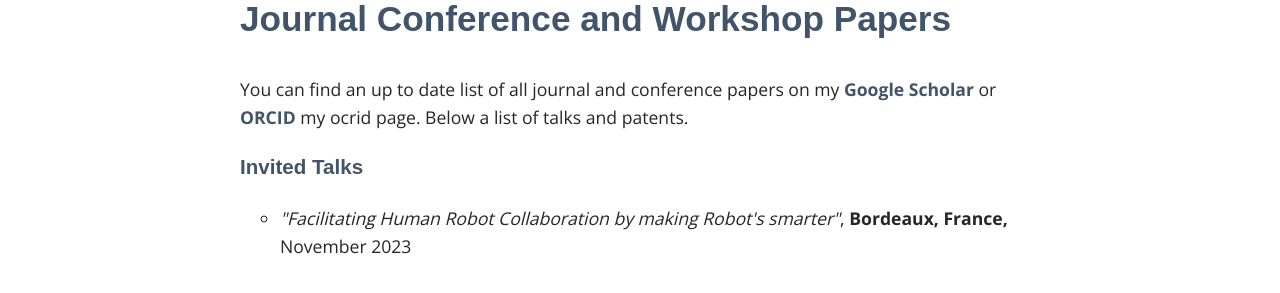
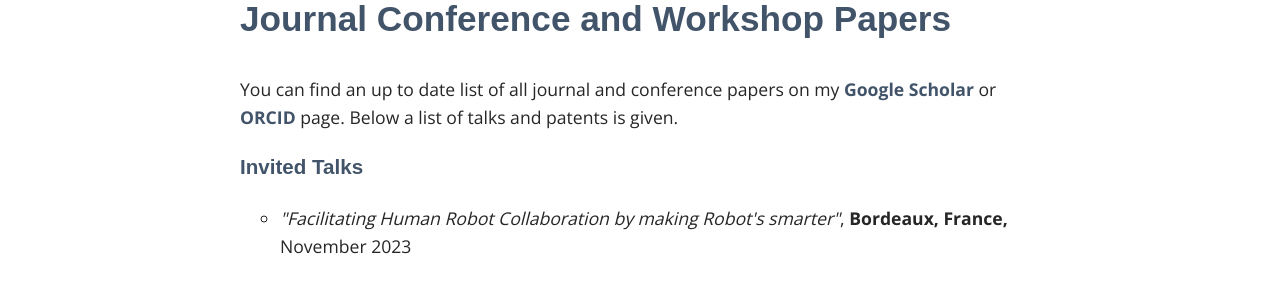
Before and after one commit to philip-long/philip-long.github.io, a Jekyll site: the page built from publications/index.html, in a window 1280 px wide and 900 px high. Shown: the part 266-559 px from the top of the window. Built offline with Jekyll 4.4.1, drawn with Linux system fonts in a browser that asks for light colours; nearby versions of some CDN libraries; some web fonts are replaced; library files that are not in the unit come from our copies.

Commit message:
Update index.html

```diff
--- a/publications/index.html
+++ b/publications/index.html
@@ -5,7 +5,7 @@
 <div class="blurb">
 
    <h2> Journal Conference and Workshop Papers</h2>
-  You can find an up to date list of all journal and conference papers on my  <a href="https://scholar.google.com/citations?user=FFAElw4AAAAJ&hl=en&oi=sra">Google Scholar</a> or <a href="https://orcid.org/0000-0002-0784-8720">ORCID</a> my ocrid page. Below a list of talks and patents.
+  You can find an up to date list of all journal and conference papers on my  <a href="https://scholar.google.com/citations?user=FFAElw4AAAAJ&hl=en&oi=sra">Google Scholar</a> or <a href="https://orcid.org/0000-0002-0784-8720">ORCID</a> page. Below a list of talks and patents is given.
 
   <br>
 
```
